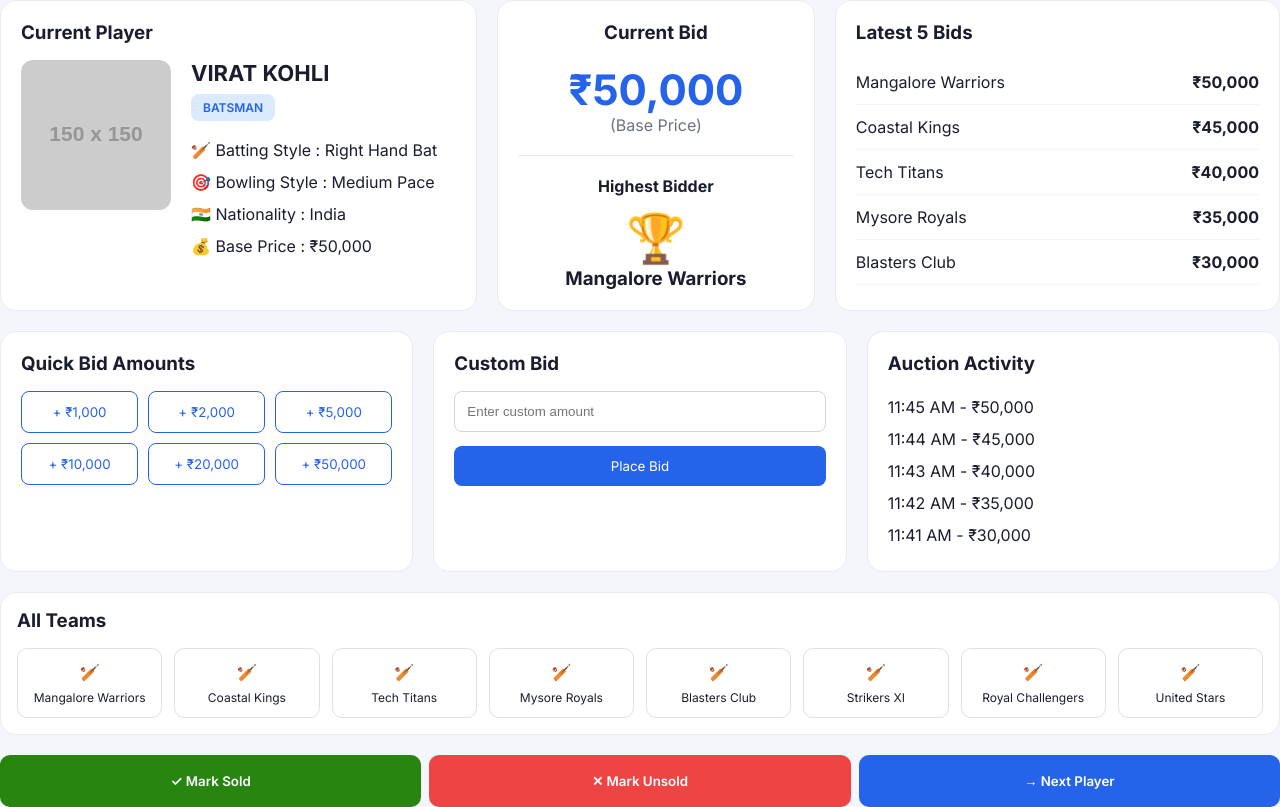
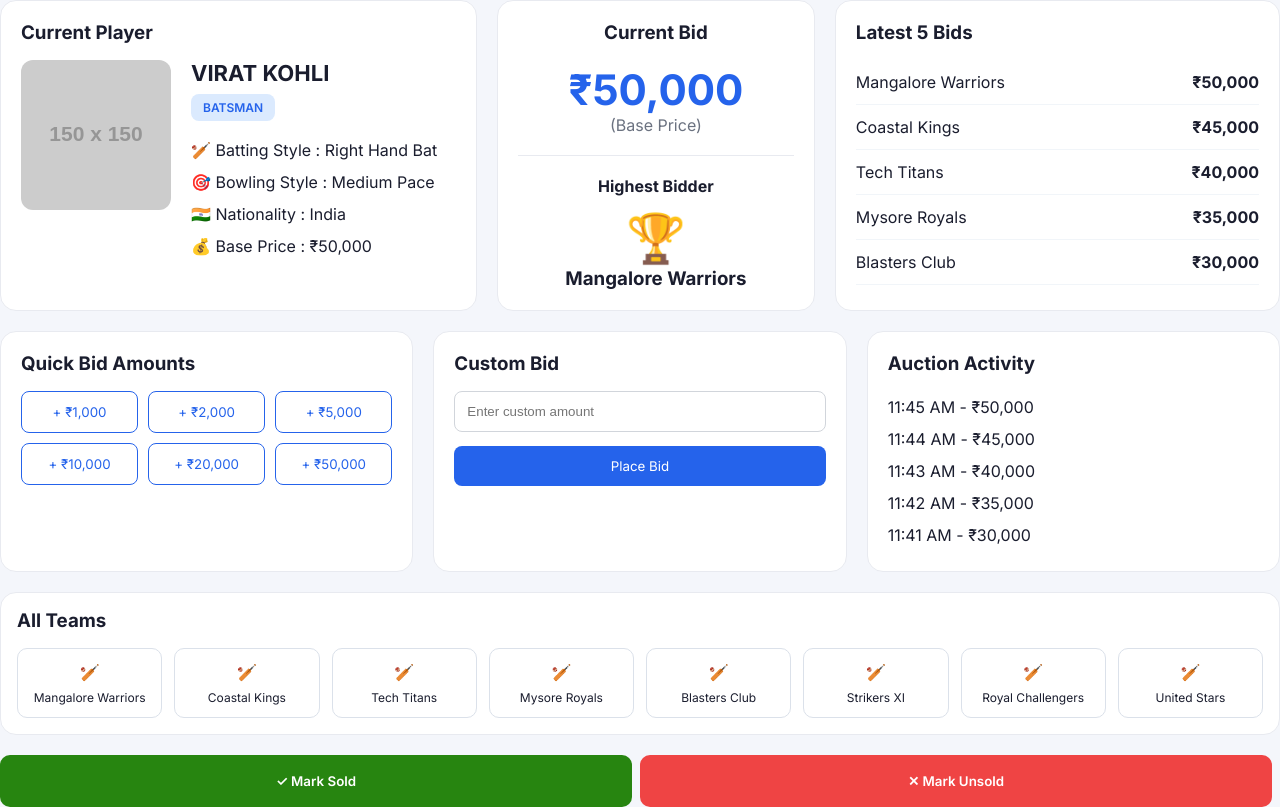
Before and after one commit to Team-ProjectSpace-2026/Project-auction, a React (Vite) app in the folder Auction-Project/: page /live-auction in a window 1280 px wide. Built offline with nearby package versions, Linux system fonts and the light colour scheme.

Commit message:
feat(auction): make auction room fullscreen, remove next player section, and widen sold/unsold buttons

```diff
--- a/Auction-Project/src/components/tournament/AuctionRoom.jsx
+++ b/Auction-Project/src/components/tournament/AuctionRoom.jsx
@@ -340,7 +340,7 @@
       <div
         style={{
           display: "grid",
-          gridTemplateColumns: "1fr 1fr 1fr",
+          gridTemplateColumns: "1fr 1fr 0fr",
           gap: "8px",
         }}
       >
@@ -373,20 +373,6 @@
         >
         ✕ Mark Unsold
     </button>
-
-        <button
-          style={{
-            background: "#2563eb",
-            color: "#fff",
-            border: "none",
-            padding: "18px",
-            borderRadius: "10px",
-            fontWeight: "600",
-            cursor: "pointer",
-          }}
-        >
-          → Next Player
-        </button>
       </div>
       {showRevealModal && (
         <PlayerRevealModal
--- a/Auction-Project/src/components/tournament/LiveAuctionTab.jsx
+++ b/Auction-Project/src/components/tournament/LiveAuctionTab.jsx
@@ -1,16 +1,14 @@
 import { useState } from "react";
+import { useNavigate } from "react-router-dom";
 import PlayerRevealModal from "./PlayerRevealModal";
-import AuctionRoom from "./AuctionRoom";
 import PlayerDetailsModal from "./PlayerDetailsModal";
 
 const LiveAuctionTab = () => {
+  const navigate = useNavigate();
+
   const [showRevealModal, setShowRevealModal] = useState(false);
-    const [auctionStarted, setAuctionStarted] = useState(false);
   const [showPlayerCard, setShowPlayerCard] = useState(false);
 
-    if (auctionStarted) {
-        return <AuctionRoom />;
-        }
   return (
     <div
       style={{
@@ -148,8 +146,7 @@
               fontSize: "13px",
             }}
           >
-            ℹ️ You can't pause or reset the auction once it has
-            started.
+            ℹ️ You can't pause or reset the auction once it has started.
           </p>
         </div>
       </div>
@@ -339,12 +336,12 @@
                 fontSize: "13px",
               }}
             >
-              Auction activity will appear here once the
-              auction begins.
+              Auction activity will appear here once the auction begins.
             </p>
           </div>
         </div>
       </div>
+
       {showRevealModal && (
         <PlayerRevealModal
           onClose={() => setShowRevealModal(false)}
@@ -360,7 +357,7 @@
           onClose={() => setShowPlayerCard(false)}
           onStartBidding={() => {
             setShowPlayerCard(false);
-      setAuctionStarted(true);
+            navigate("/live-auction");
           }}
         />
       )}
@@ -368,5 +365,4 @@
   );
 };
 
-
 export default LiveAuctionTab;
--- a/Auction-Project/src/pages/tournaments/TournamentHubPage.jsx
+++ b/Auction-Project/src/pages/tournaments/TournamentHubPage.jsx
@@ -74,7 +74,8 @@
     <button
       key={tab.id}
       onClick={() => setActiveTab(tab.id)}
-      style={{
+
+        style={{
         border: "none",
         background: "transparent",
         cursor: "pointer",
```
Lines whose indentation alone changed are shown as unchanged.
